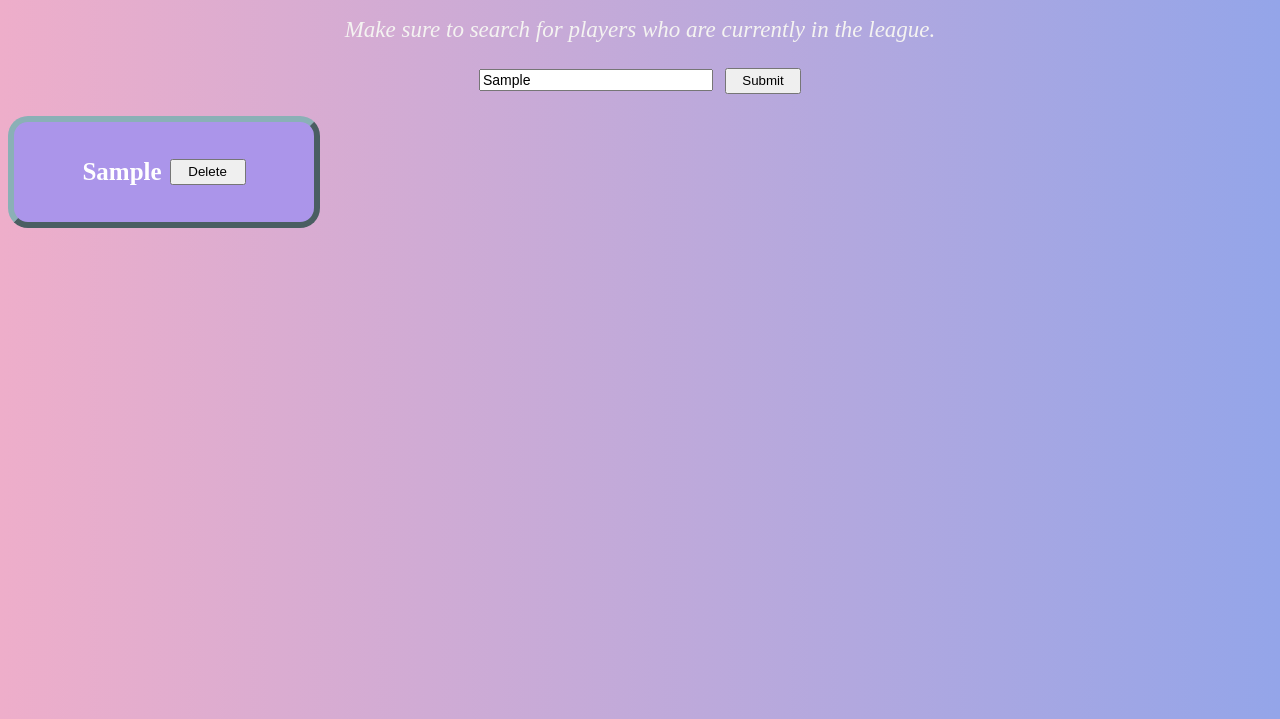
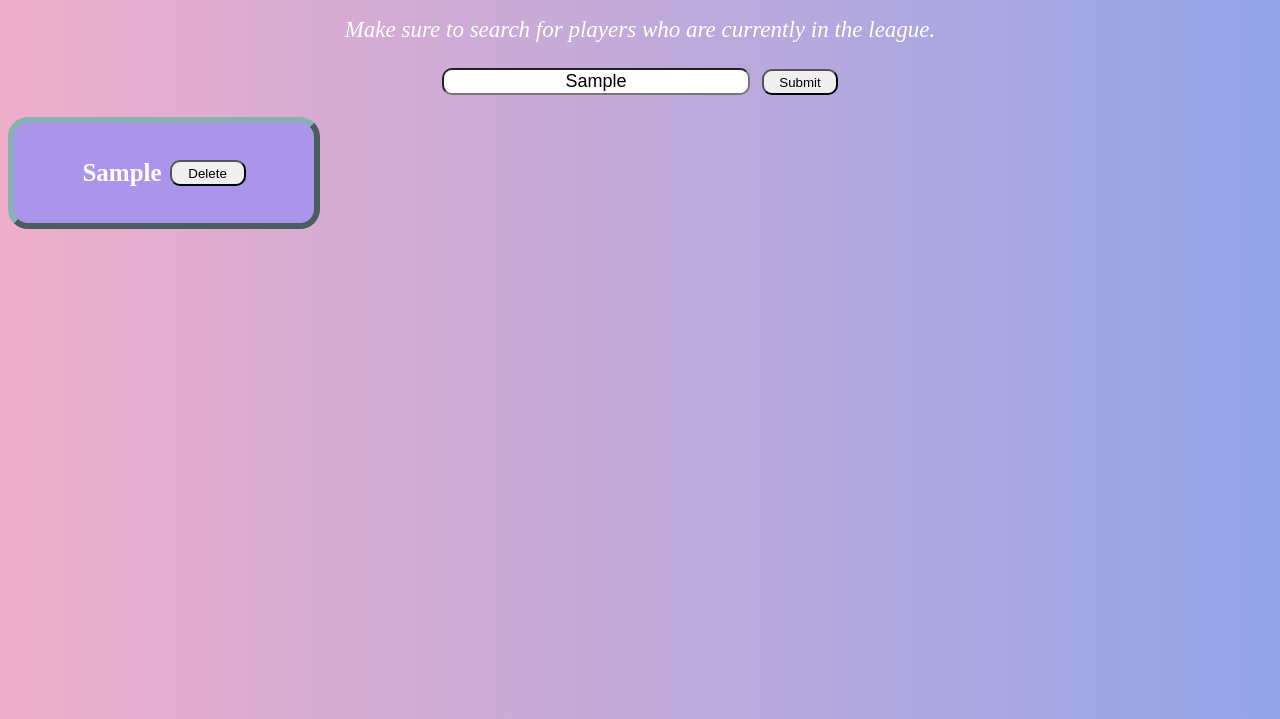
Before and after one commit to kangja/top-nba-players, a plain HTML site: page index.html in a window 1280 px wide. Both pictures are taken after typing "Sample" into the empty fields and a click on the button "Submit". Shown: the part 81-800 px from the top of the page. Drawn offline with nearby package versions, Linux system fonts and the light colour scheme; no server answers.

Commit message:
changed border radius styling

```diff
--- a/index.html
+++ b/index.html
@@ -16,7 +16,9 @@
         <h1>Your 10 Favorite NBA Players</h1>
       </div>
 
-      <span id="information">Make sure to search for players who are currently in the league.</span>
+      <span id="information"
+        >Make sure to search for players who are currently in the league.</span
+      >
 
       <div class="header-container">
         <input
@@ -24,7 +26,7 @@
           id="name"
           placeholder="Search for your favorite NBA Player!"
         />
-        <button>Submit</button>
+        <button id="submit">Submit</button>
       </div>
     </header>
 
--- a/main.js
+++ b/main.js
@@ -2,7 +2,7 @@ let playerListArray = [];
 let num = 0;
 const giphyImg = document.querySelector("#image");
 
-// Get Giphy
+// Get Giphy for a specific player
 const getGiphy = async () => {
   try {
     const nameTwo = document.querySelector("input").value;
@@ -17,6 +17,7 @@ const getGiphy = async () => {
     giphyImg.style.width = "300px";
     giphyImg.style.height = "200px";
     giphyImg.style.border = "6px ridge #f5d580";
+    giphyImg.style.borderRadius = "25% 15%";
   } catch (error) {
     console.log(`this is an ${error}`);
   }
@@ -38,6 +39,7 @@ const getPlayer = async (e) => {
     playerName2.style.border = "6px ridge #767EA3";
     playerName2.style.width = "191px";
     playerName2.style.backgroundColor = "#767EA3";
+    playerName2.style.borderRadius = "25% 15%";
 
     // Team Name
     const teamName = response.data.data[0].team.full_name;
@@ -45,6 +47,7 @@ const getPlayer = async (e) => {
     teamName2.innerHTML = `<div id="data-container2"><strong id="team-strong">Team Name:</strong> <span id="team-name">${teamName}</span></div>`;
     teamName2.style.border = "6px ridge #388EC6";
     teamName2.style.backgroundColor = "#388EC6";
+    teamName2.style.borderRadius = "25% 15%";
 
     //Position
     const positionData = response.data.data[0].position;
@@ -52,6 +55,7 @@ const getPlayer = async (e) => {
     position.innerHTML = `<div id="data-container3"><strong id = "position-strong">Position:</strong> <span id="position-span">${positionData}</span></div>`;
     position.style.border = "6px ridge #2C5D69";
     position.style.backgroundColor = "#2C5D69";
+    position.style.borderRadius = "25% 15%";
 
     // Height
     const heightInFeet = response.data.data[0].height_feet;
@@ -61,6 +65,7 @@ const getPlayer = async (e) => {
     height.innerHTML = `<div id="data-container4"><strong id="height-strong">Height:</strong> <span id="height-span">${heightInFeet}ft ${heightInInches}inches</span></div>`;
     height.style.border = "6px ridge #848292";
     height.style.backgroundColor = "#848292";
+    height.style.borderRadius = "25% 15%";
 
     // Weight
     const weightInLbs = response.data.data[0].weight_pounds;
@@ -68,6 +73,7 @@ const getPlayer = async (e) => {
     weight.innerHTML = `<div id="data-container5"><strong id="weight-strong">Weight:</strong> <span id="weight-span">${weightInLbs}lbs</span></div>`;
     weight.style.border = "6px ridge #b39f86";
     weight.style.backgroundColor = "#b39f86";
+    weight.style.borderRadius = "25% 15%";
 
     playerListArray.push({
       url: giphyImg.src,
@@ -136,6 +142,7 @@ function clickSubmit(e) {
 // Create Delete Button
 function createDeleteButton() {
   let deleteButton = document.createElement("button");
+  deleteButton.id = "delete";
   deleteButton.innerText = "Delete";
   deleteButton.addEventListener("click", deleteListItem);
   return deleteButton;
--- a/style.css
+++ b/style.css
@@ -4,10 +4,6 @@ body {
     rgba(238, 174, 202, 1) 0%,
     rgba(148, 165, 233, 1) 100%
   );
-}
-
-h1 {
-  /* font-weight: bold; */
 }
 
 .container {
@@ -23,7 +19,7 @@ h1 {
 #information {
   display: block;
   text-align: center;
-  color: #f4f3f1;
+  color: white;
   font-style: italic;
   margin-top: 10px;
   font-size: 23px;
@@ -42,8 +38,10 @@ h1 {
 }
 
 #name {
-  width: 226px;
-  font-size: 14px;
+  width: 300px;
+  font-size: 18px;
+  text-align: center;
+  border-radius: 10px;
 }
 
 #player-container {
@@ -109,12 +107,30 @@ h1 {
   border-radius: 5px;
 }
 
-button {
+#delete {
   margin-left: 8px;
   width: 76px;
   height: 26px;
   margin-top: auto;
   margin-bottom: auto;
+  border-radius: 10px;
+}
+
+#delete:hover {
+  background-color: #70729d;
+}
+
+#submit {
+  margin-left: 8px;
+  width: 76px;
+  height: 26px;
+  margin-top: auto;
+  margin-bottom: auto;
+  border-radius: 10px;
+}
+
+#submit:hover {
+  background-color: #93b1c3;
 }
 
 p {
```
